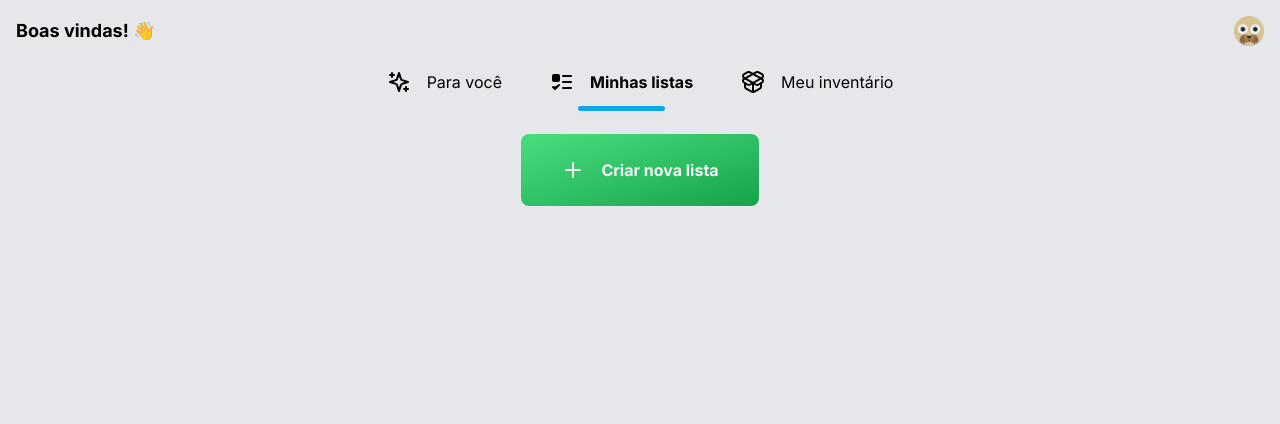
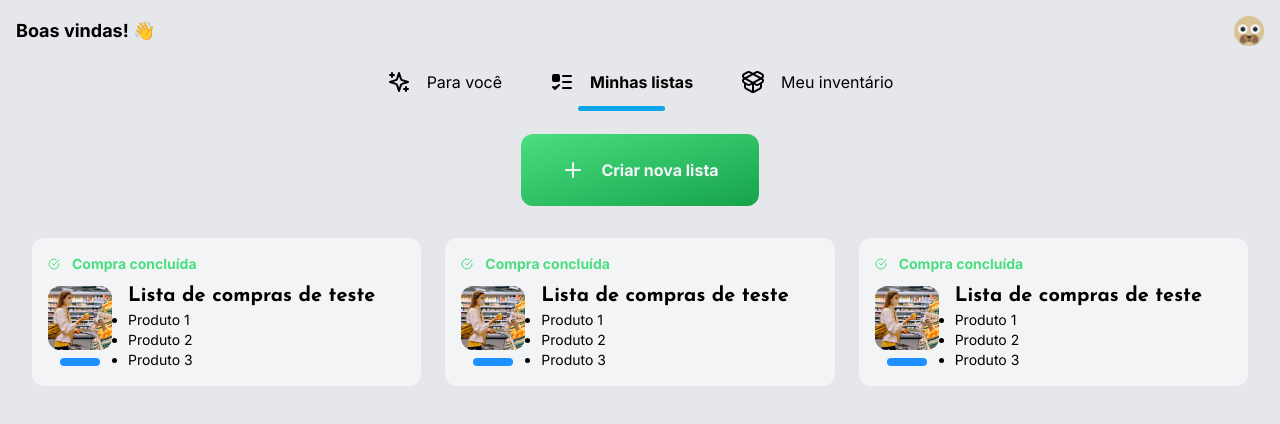
Before and after one commit to AABB2741/supermercado-banco-de-dados, a React (Vite) app in the folder web/: page /dashboard/lists in a window 1280 px wide. Shown: the top 424 px of the page. Built offline with nearby package versions, Linux system fonts and the light colour scheme.

Commit message:
componente de lista

```diff
--- /dev/null
+++ b/web/src/components/ListButton.tsx
@@ -0,0 +1,44 @@
+import { Link } from "react-router-dom";
+import { CheckCircle } from "lucide-react";
+
+import thumbnail from "../assets/list-banner.jpg";
+
+interface ListButtonProps {}
+
+export function ListButton() {
+    return (
+        <Link to="/list/1" className="rounded-xl bg-gray-100 p-4">
+            {/* Top */}
+            <div className="mb-2">
+                <div className="flex items-center gap-3 text-green-400">
+                    <CheckCircle color="currentColor" size={12} />
+                    <span className="text-sm font-bold">Compra concluída</span>
+                </div>
+            </div>
+
+            {/* Center */}
+            <div className="flex items-center gap-4">
+                <div>
+                    <img
+                        src={thumbnail}
+                        className="h-16 w-16 rounded-xl object-cover"
+                    />
+                    <div
+                        className="mx-auto mt-2 h-2 w-10 rounded-full"
+                        style={{ backgroundColor: "#1e90ff" }}
+                    />
+                </div>
+                <div>
+                    <p className="font-featured text-xl font-bold">
+                        Lista de compras de teste
+                    </p>
+                    <ul className="list-disc text-sm">
+                        <li>Produto 1</li>
+                        <li>Produto 2</li>
+                        <li>Produto 3</li>
+                    </ul>
+                </div>
+            </div>
+        </Link>
+    );
+}
--- a/web/src/pages/Dashboard/Lists/CreateList.tsx
+++ b/web/src/pages/Dashboard/Lists/CreateList.tsx
@@ -52,7 +52,7 @@ export function CreateList() {
 
     return (
         <Dialog.Root>
-            <Dialog.Trigger className="font-white flex items-center justify-center gap-4 rounded-lg bg-gradient-to-br from-green-400 to-green-600 px-10 py-6 font-bold text-gray-100">
+            <Dialog.Trigger className="font-white flex items-center justify-center gap-4 rounded-xl bg-gradient-to-br from-green-400 to-green-600 px-10 py-6 font-bold text-gray-100">
                 <Plus />
                 <span>Criar nova lista</span>
             </Dialog.Trigger>
--- a/web/src/pages/Dashboard/Lists/index.tsx
+++ b/web/src/pages/Dashboard/Lists/index.tsx
@@ -1,6 +1,7 @@
 import { useEffect } from "react";
 
 import { CreateList } from "./CreateList";
+import { ListButton } from "../../../components/ListButton";
 
 export function Lists() {
     useEffect(() => {
@@ -12,6 +13,11 @@ export function Lists() {
             <section className="flex justify-center">
                 <CreateList />
             </section>
+            <section className="mt-8 grid grid-cols-3 gap-6 px-8">
+                <ListButton />
+                <ListButton />
+                <ListButton />
+            </section>
         </div>
     );
 }
```
